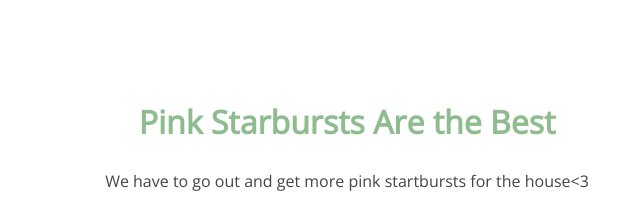
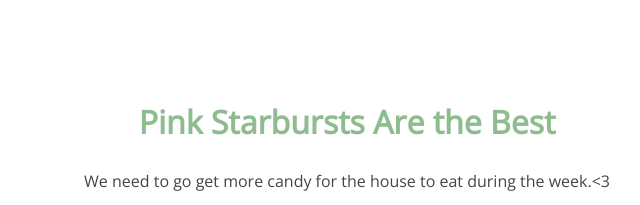
Before and after one commit to newedition994/my-first-repository, a plain HTML site: page index.html in a window 1280 px wide. Shown: the top 205 px of the page, 293-933 px from the left. Drawn offline with nearby package versions, Linux system fonts and the light colour scheme.

Commit message:
changes to p tags

```diff
--- a/index.html
+++ b/index.html
@@ -9,7 +9,7 @@
 <body>
 	<section>
 		<h1>Pink Starbursts Are the Best</h1>
-		<p>We have to go out and get more pink startbursts for the house<3</p>
+		<p>We need to go get more candy for the house to eat during the week.<3</p>
 		<img src="img/happy-blue-robot.png">
 	</section>
 </body>
```
